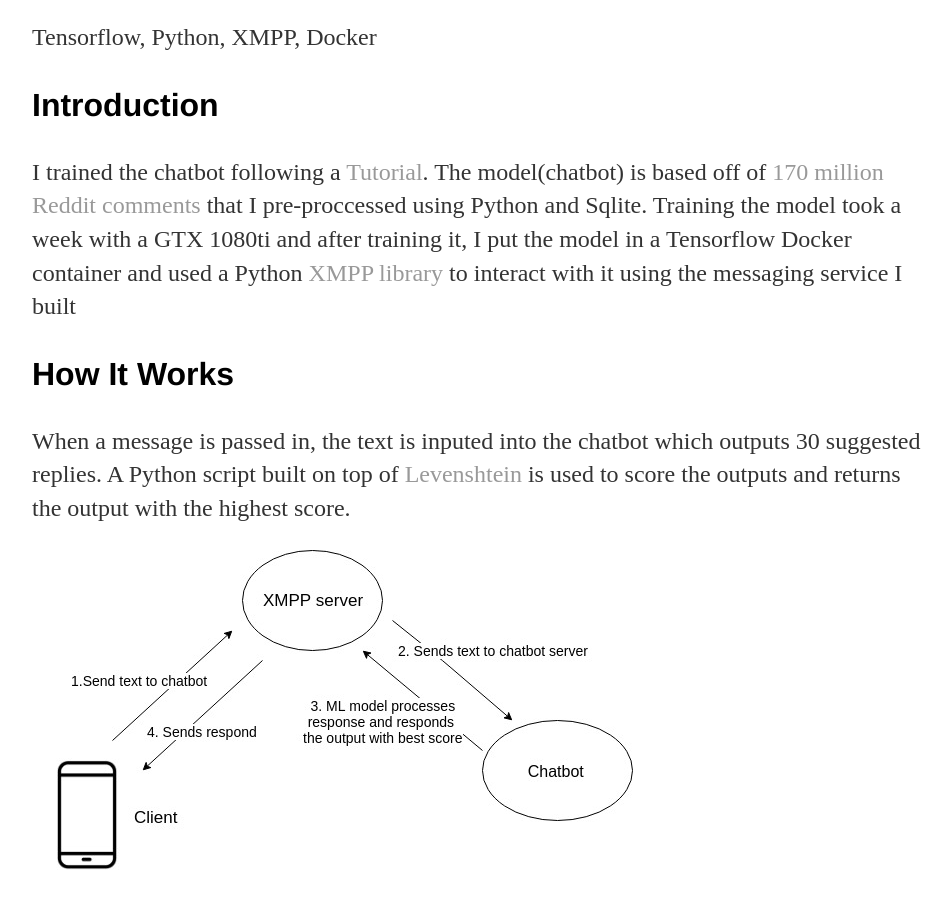
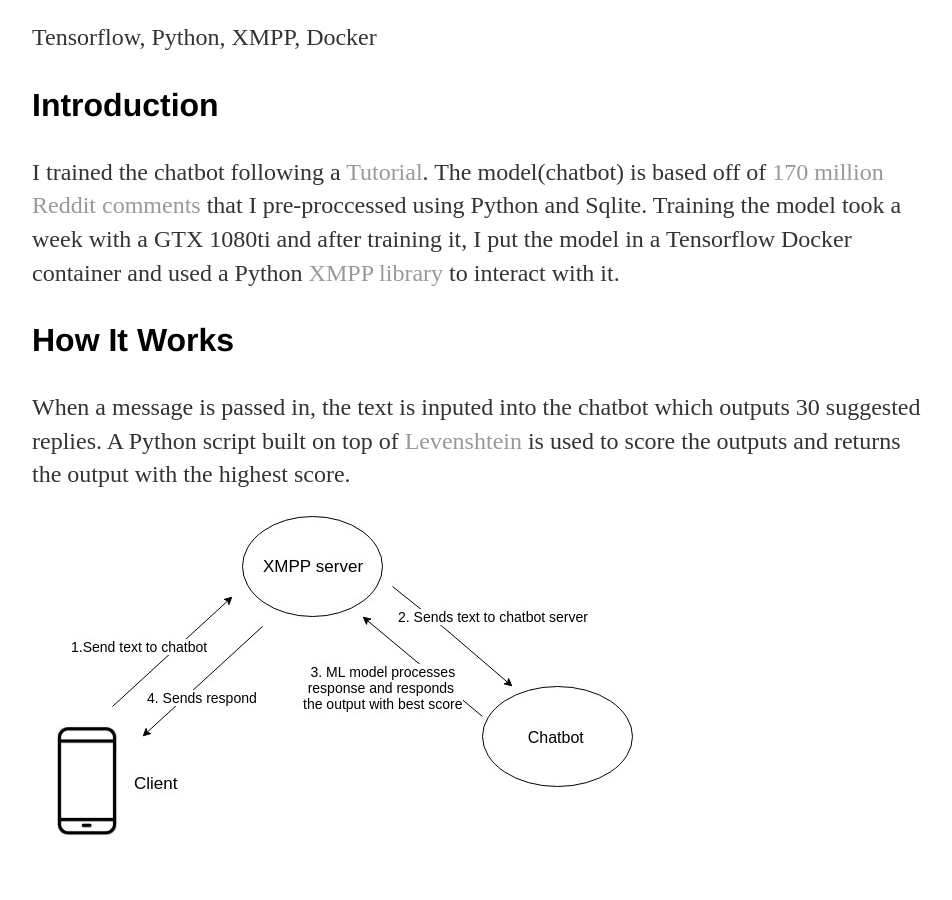
Before and after one commit to jcho7022/jcho7022.github.io, a Jekyll site: the page built from projects/chatbot/index.html, in a window 1280 px wide and 900 px high, scrolled down 1165 px. Shown: the whole window, without its empty margins (160-1112 px from the left). Built offline with Jekyll 4.4.1, drawn with Linux system fonts in a browser that asks for light colours.

Commit message:
Update index.html

```diff
--- a/projects/chatbot/index.html
+++ b/projects/chatbot/index.html
@@ -13,8 +13,7 @@
 <p>I trained the chatbot following a <a href="https://pythonprogramming.net/chatbot-deep-learning-python-tensorflow/">Tutorial</a>.
 The model(chatbot) is based off of <a href="http://files.pushshift.io/reddit/comments/">170 million Reddit comments</a> that I pre-proccessed using Python and Sqlite.
 Training the model took a week with a GTX 1080ti and after training it, I put the model in a Tensorflow Docker container
- and used a Python <a href="https://docs.zombofant.net/aioxmpp/devel/">XMPP library</a> to interact with it using the
-messaging service I built</p>
+ and used a Python <a href="https://docs.zombofant.net/aioxmpp/devel/">XMPP library</a> to interact with it.</p>
 <h3>How It Works</h3>
 <p>When a message is passed in, the text is inputed into the chatbot which outputs 30 suggested replies.
 A Python script built on top of <a href="https://pypi.org/project/python-Levenshtein/">Levenshtein</a>
```
